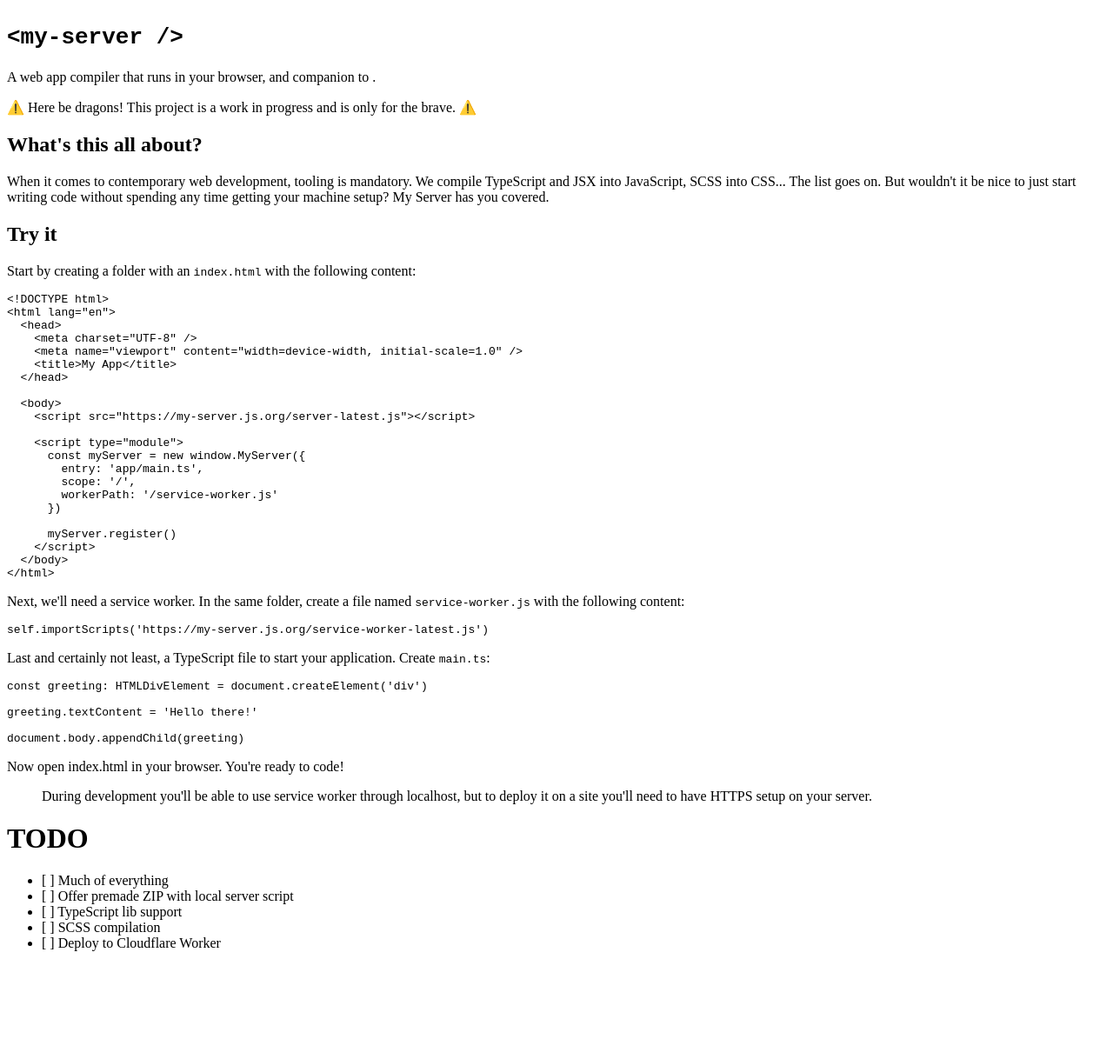
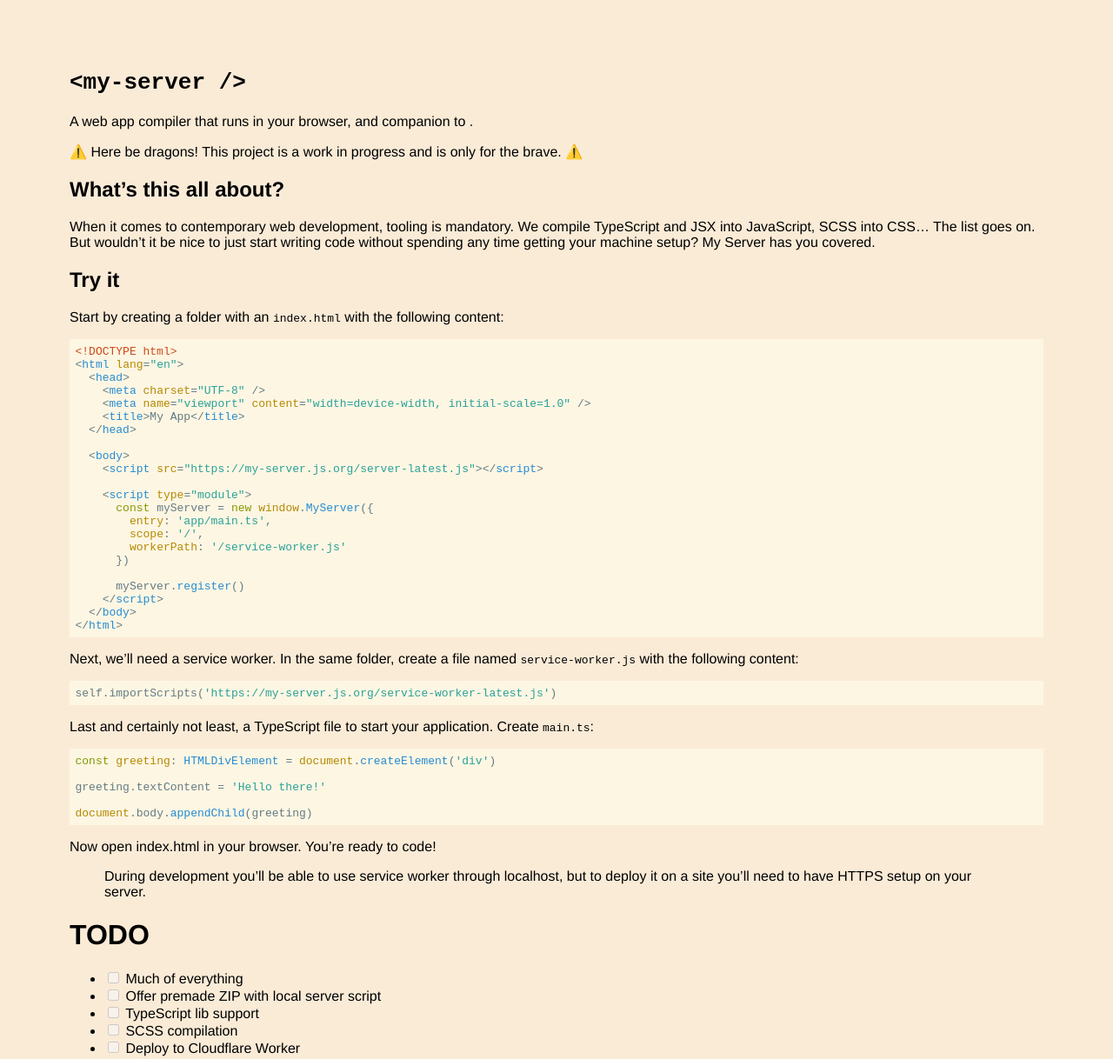
Before and after one commit to sister-software/my-server, a website: page docs/index.html in a window 1280 px wide. Shown: the whole page at 87% size. Before the commit the page ends 1110 px from the top, so only its background shows below. Drawn offline with nearby package versions, Linux system fonts and the light colour scheme.

Commit message:
Touch up formatting.

```diff
--- a/docs/index.html
+++ b/docs/index.html
@@ -1,75 +1,99 @@
-<!DOCTYPE html>
-<html lang="en">
+<html>
   <head>
-    <meta charset="UTF-8" />
-    <meta name="viewport" content="width=device-width, initial-scale=1.0" />
-    <title>My Server</title>
+    <meta http-equiv="Content-Type" content="text/html; charset=UTF-8" />
+    <style>
+      body {
+        background-color: antiquewhite;
+        font-family: Helvetica, sans-serif;
+        margin: 0;
+        padding: 5rem;
+      }
+    </style>
+    <link
+      rel="stylesheet"
+      href="https://cdnjs.cloudflare.com/ajax/libs/highlight.js/9.18.1/styles/solarized-light.min.css"
+    />
+    <script src="https://cdnjs.cloudflare.com/ajax/libs/highlight.js/9.18.1/highlight.min.js"></script>
+    <script>
+      hljs.initHighlightingOnLoad()
+    </script>
   </head>
   <body>
-    <h1 id="-my-server-"><code>&lt;my-server /&gt;</code></h1>
+    <h1 id="my-server"><code>&lt;my-server /&gt;</code></h1>
     <p>
       A web app compiler that runs in your browser, and companion to
-      <a href="https://github.com/nirrius/my-app"><my-app /></a>.
+      <a href="https://github.com/nirrius/my-app"><my-app></my-app></a>.
     </p>
-    <p>⚠️ Here be dragons! This project is a work in progress and is only for the brave. ⚠️</p>
-    <h2 id="what-s-this-all-about-">What&#39;s this all about?</h2>
+    <p>
+      ⚠️ Here be dragons! This project is a work in progress and is only for the brave. ⚠️
+    </p>
+    <h2 id="whats-this-all-about">What’s this all about?</h2>
     <p>
       When it comes to contemporary web development, tooling is mandatory. We compile TypeScript and JSX into
-      JavaScript, SCSS into CSS... The list goes on. But wouldn&#39;t it be nice to just start writing code without
-      spending any time getting your machine setup? My Server has you covered.
+      JavaScript, SCSS into CSS… The list goes on. But wouldn’t it be nice to just start writing code without spending
+      any time getting your machine setup? My Server has you covered.
     </p>
     <h2 id="try-it">Try it</h2>
     <p>Start by creating a folder with an <code>index.html</code> with the following content:</p>
-    <pre><code class="lang-html"><span class="hljs-meta">&lt;!DOCTYPE html&gt;</span>
-<span class="hljs-tag">&lt;<span class="hljs-name">html</span> <span class="hljs-attr">lang</span>=<span class="hljs-string">"en"</span>&gt;</span>
-  <span class="hljs-tag">&lt;<span class="hljs-name">head</span>&gt;</span>
-    <span class="hljs-tag">&lt;<span class="hljs-name">meta</span> <span class="hljs-attr">charset</span>=<span class="hljs-string">"UTF-8"</span> /&gt;</span>
-    <span class="hljs-tag">&lt;<span class="hljs-name">meta</span> <span class="hljs-attr">name</span>=<span class="hljs-string">"viewport"</span> <span class="hljs-attr">content</span>=<span class="hljs-string">"width=device-width, initial-scale=1.0"</span> /&gt;</span>
-    <span class="hljs-tag">&lt;<span class="hljs-name">title</span>&gt;</span>My App<span class="hljs-tag">&lt;/<span class="hljs-name">title</span>&gt;</span>
-  <span class="hljs-tag">&lt;/<span class="hljs-name">head</span>&gt;</span>
-
-  <span class="hljs-tag">&lt;<span class="hljs-name">body</span>&gt;</span>
-    <span class="hljs-tag">&lt;<span class="hljs-name">script</span> <span class="hljs-attr">src</span>=<span class="hljs-string">"https://my-server.js.org/server-latest.js"</span>&gt;</span><span class="undefined"></span><span class="hljs-tag">&lt;/<span class="hljs-name">script</span>&gt;</span>
-
-    <span class="hljs-tag">&lt;<span class="hljs-name">script</span> <span class="hljs-attr">type</span>=<span class="hljs-string">"module"</span>&gt;</span><span class="javascript">
-      <span class="hljs-keyword">const</span> myServer = <span class="hljs-keyword">new</span> <span class="hljs-built_in">window</span>.MyServer({
-        <span class="hljs-attr">entry</span>: <span class="hljs-string">'app/main.ts'</span>,
-        <span class="hljs-attr">scope</span>: <span class="hljs-string">'/'</span>,
-        <span class="hljs-attr">workerPath</span>: <span class="hljs-string">'/service-worker.js'</span>
-      })
-
-      myServer.register()
-    </span><span class="hljs-tag">&lt;/<span class="hljs-name">script</span>&gt;</span>
-  <span class="hljs-tag">&lt;/<span class="hljs-name">body</span>&gt;</span>
-<span class="hljs-tag">&lt;/<span class="hljs-name">html</span>&gt;</span>
-</code></pre>
+    <div class="sourceCode" id="cb1">
+      <pre
+        class="sourceCode html"
+      ><code class="sourceCode html"><span id="cb1-1"><a href="file:///Users/teffen/Projects/my-server/README.html#cb1-1"></a><span class="dt">&lt;!DOCTYPE </span>html<span class="dt">&gt;</span></span>
+<span id="cb1-2"><a href="file:///Users/teffen/Projects/my-server/README.html#cb1-2"></a><span class="kw">&lt;html</span><span class="ot"> lang=</span><span class="st">"en"</span><span class="kw">&gt;</span></span>
+<span id="cb1-3"><a href="file:///Users/teffen/Projects/my-server/README.html#cb1-3"></a>  <span class="kw">&lt;head&gt;</span></span>
+<span id="cb1-4"><a href="file:///Users/teffen/Projects/my-server/README.html#cb1-4"></a>    <span class="kw">&lt;meta</span><span class="ot"> charset=</span><span class="st">"UTF-8"</span> <span class="kw">/&gt;</span></span>
+<span id="cb1-5"><a href="file:///Users/teffen/Projects/my-server/README.html#cb1-5"></a>    <span class="kw">&lt;meta</span><span class="ot"> name=</span><span class="st">"viewport"</span><span class="ot"> content=</span><span class="st">"width=device-width, initial-scale=1.0"</span> <span class="kw">/&gt;</span></span>
+<span id="cb1-6"><a href="file:///Users/teffen/Projects/my-server/README.html#cb1-6"></a>    <span class="kw">&lt;title&gt;</span>My App<span class="kw">&lt;/title&gt;</span></span>
+<span id="cb1-7"><a href="file:///Users/teffen/Projects/my-server/README.html#cb1-7"></a>  <span class="kw">&lt;/head&gt;</span></span>
+<span id="cb1-8"><a href="file:///Users/teffen/Projects/my-server/README.html#cb1-8"></a></span>
+<span id="cb1-9"><a href="file:///Users/teffen/Projects/my-server/README.html#cb1-9"></a>  <span class="kw">&lt;body&gt;</span></span>
+<span id="cb1-10"><a href="file:///Users/teffen/Projects/my-server/README.html#cb1-10"></a>    <span class="kw">&lt;script</span><span class="ot"> src=</span><span class="st">"https://my-server.js.org/server-latest.js"</span><span class="kw">&gt;&lt;/script&gt;</span></span>
+<span id="cb1-11"><a href="file:///Users/teffen/Projects/my-server/README.html#cb1-11"></a></span>
+<span id="cb1-12"><a href="file:///Users/teffen/Projects/my-server/README.html#cb1-12"></a>    <span class="kw">&lt;script</span><span class="ot"> type=</span><span class="st">"module"</span><span class="kw">&gt;</span></span>
+<span id="cb1-13"><a href="file:///Users/teffen/Projects/my-server/README.html#cb1-13"></a>      <span class="kw">const</span> myServer <span class="op">=</span> <span class="kw">new</span> <span class="bu">window</span><span class="op">.</span><span class="fu">MyServer</span>({</span>
+<span id="cb1-14"><a href="file:///Users/teffen/Projects/my-server/README.html#cb1-14"></a>        <span class="dt">entry</span><span class="op">:</span> <span class="st">'app/main.ts'</span><span class="op">,</span></span>
+<span id="cb1-15"><a href="file:///Users/teffen/Projects/my-server/README.html#cb1-15"></a>        <span class="dt">scope</span><span class="op">:</span> <span class="st">'/'</span><span class="op">,</span></span>
+<span id="cb1-16"><a href="file:///Users/teffen/Projects/my-server/README.html#cb1-16"></a>        <span class="dt">workerPath</span><span class="op">:</span> <span class="st">'/service-worker.js'</span></span>
+<span id="cb1-17"><a href="file:///Users/teffen/Projects/my-server/README.html#cb1-17"></a>      })</span>
+<span id="cb1-18"><a href="file:///Users/teffen/Projects/my-server/README.html#cb1-18"></a></span>
+<span id="cb1-19"><a href="file:///Users/teffen/Projects/my-server/README.html#cb1-19"></a>      myServer<span class="op">.</span><span class="fu">register</span>()</span>
+<span id="cb1-20"><a href="file:///Users/teffen/Projects/my-server/README.html#cb1-20"></a>    <span class="kw">&lt;/script&gt;</span></span>
+<span id="cb1-21"><a href="file:///Users/teffen/Projects/my-server/README.html#cb1-21"></a>  <span class="kw">&lt;/body&gt;</span></span>
+<span id="cb1-22"><a href="file:///Users/teffen/Projects/my-server/README.html#cb1-22"></a><span class="kw">&lt;/html&gt;</span></span></code></pre>
+    </div>
     <p>
-      Next, we&#39;ll need a service worker. In the same folder, create a file named <code>service-worker.js</code> with
-      the following content:
+      Next, we’ll need a service worker. In the same folder, create a file named
+      <code>service-worker.js</code> with the following content:
     </p>
-    <pre><code class="lang-js"><span class="hljs-keyword">self</span>.importScripts(<span class="hljs-symbol">'https</span>:<span class="hljs-comment">//my-server.js.org/service-worker-latest.js')</span>
-</code></pre>
+    <div class="sourceCode" id="cb2">
+      <pre
+        class="sourceCode js"
+      ><code class="sourceCode javascript"><span id="cb2-1"><a href="file:///Users/teffen/Projects/my-server/README.html#cb2-1"></a>self<span class="op">.</span><span class="fu">importScripts</span>(<span class="st">'https://my-server.js.org/service-worker-latest.js'</span>)</span></code></pre>
+    </div>
     <p>Last and certainly not least, a TypeScript file to start your application. Create <code>main.ts</code>:</p>
-    <pre><code class="lang-ts">const greeting: HTMLDivElement = document.createElement(<span class="hljs-string">'div'</span>)
-
-greeting<span class="hljs-selector-class">.textContent</span> = <span class="hljs-string">'Hello there!'</span>
-
-document<span class="hljs-selector-class">.body</span><span class="hljs-selector-class">.appendChild</span>(greeting)
-</code></pre>
-    <p>Now open index.html in your browser. You&#39;re ready to code!</p>
+    <div class="sourceCode" id="cb3">
+      <pre
+        class="sourceCode ts"
+      ><code class="sourceCode typescript"><span id="cb3-1"><a href="file:///Users/teffen/Projects/my-server/README.html#cb3-1"></a>const greeting<span class="op">:</span> HTMLDivElement <span class="op">=</span> document<span class="op">.</span><span class="fu">createElement</span>(<span class="st">'div'</span>)</span>
+<span id="cb3-2"><a href="file:///Users/teffen/Projects/my-server/README.html#cb3-2"></a></span>
+<span id="cb3-3"><a href="file:///Users/teffen/Projects/my-server/README.html#cb3-3"></a>greeting<span class="op">.</span><span class="at">textContent</span> <span class="op">=</span> <span class="st">'Hello there!'</span></span>
+<span id="cb3-4"><a href="file:///Users/teffen/Projects/my-server/README.html#cb3-4"></a></span>
+<span id="cb3-5"><a href="file:///Users/teffen/Projects/my-server/README.html#cb3-5"></a>document<span class="op">.</span><span class="at">body</span><span class="op">.</span><span class="fu">appendChild</span>(greeting)</span></code></pre>
+    </div>
+    <p>Now open index.html in your browser. You’re ready to code!</p>
     <blockquote>
       <p>
-        During development you&#39;ll be able to use service worker through localhost, but to deploy it on a site
-        you&#39;ll need to have HTTPS setup on your server.
+        During development you’ll be able to use service worker through localhost, but to deploy it on a site you’ll
+        need to have HTTPS setup on your server.
       </p>
     </blockquote>
     <h1 id="todo">TODO</h1>
-    <ul>
-      <li>[ ] Much of everything</li>
-      <li>[ ] Offer premade ZIP with local server script</li>
-      <li>[ ] TypeScript lib support</li>
-      <li>[ ] SCSS compilation</li>
-      <li>[ ] Deploy to Cloudflare Worker</li>
+    <ul class="task-list">
+      <li><input type="checkbox" disabled="" /> Much of everything</li>
+      <li><input type="checkbox" disabled="" /> Offer premade ZIP with local server script</li>
+      <li><input type="checkbox" disabled="" /> TypeScript lib support</li>
+      <li><input type="checkbox" disabled="" /> SCSS compilation</li>
+      <li><input type="checkbox" disabled="" /> Deploy to Cloudflare Worker</li>
     </ul>
   </body>
 </html>
```
